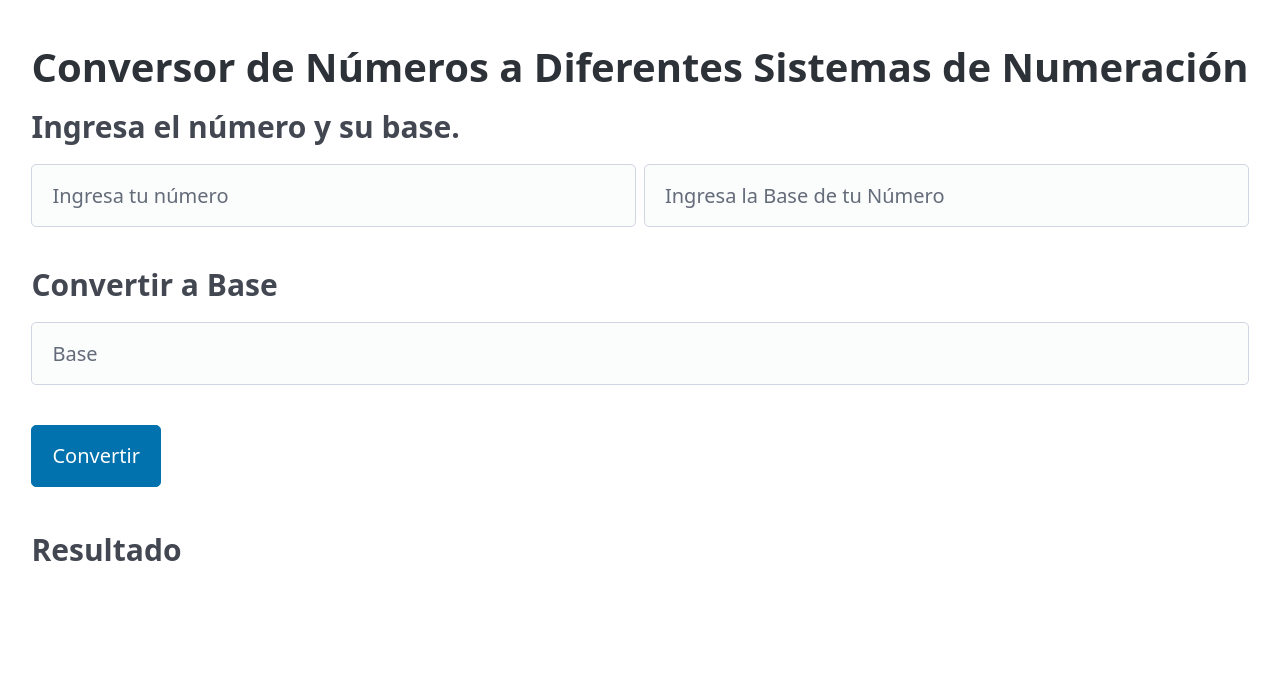
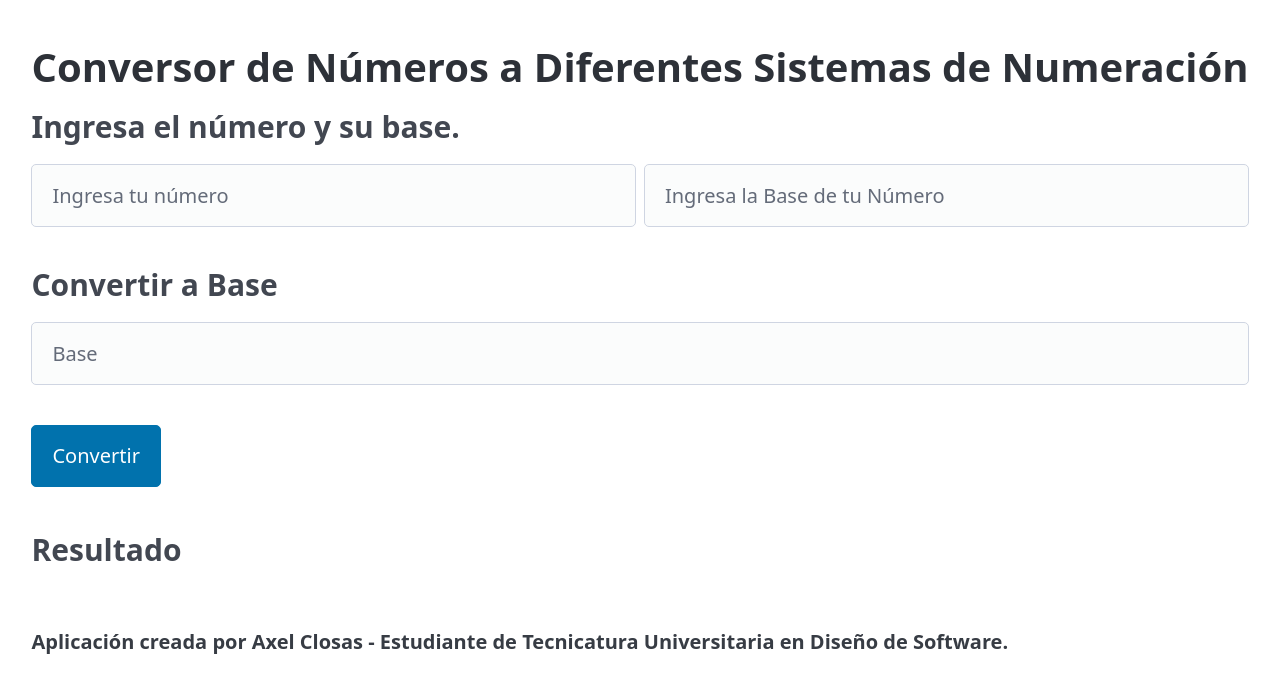
Before and after one commit to AxelClosas/conversor-de-sistemas-de-numeracion, a plain HTML site: page index.html in a window 1280 px wide. Drawn offline with nearby package versions, Linux system fonts and the light colour scheme.

Commit message:
Se agrego pie de pagina

```diff
--- a/index.html
+++ b/index.html
@@ -33,6 +33,10 @@
     <p id="resultado"></p>
   </main>
 
+  <footer>
+    <p><strong>Aplicación creada por Axel Closas - Estudiante de Tecnicatura Universitaria en Diseño de
+        Software.</strong></p>
+  </footer>
   <script src="./main.js"></script>
 </body>
 
```
